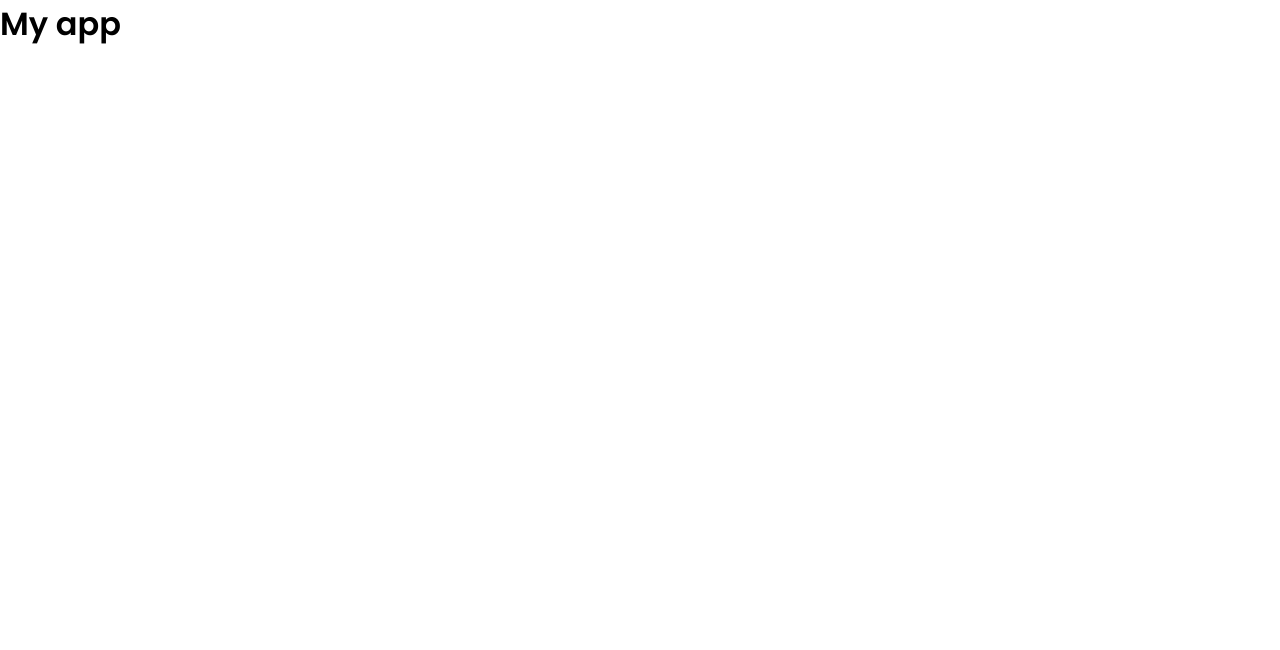
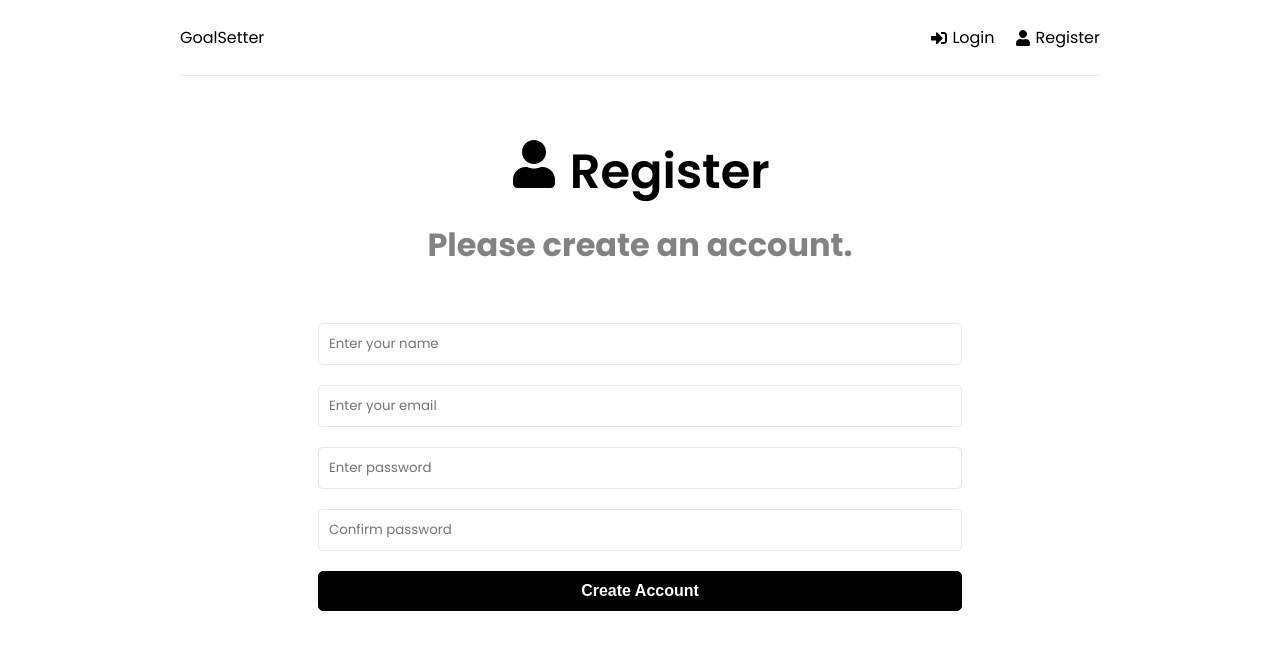
Before and after one commit to prayutsu/goalsetter, a React (Create React App) app in the folder frontend/: page /register in a window 1280 px wide. Shown: the top 650 px of the page. Built offline with nearby package versions, Linux system fonts and the light colour scheme.

Commit message:
Add login and signup pages

```diff
--- a/frontend/package.json
+++ b/frontend/package.json
@@ -9,7 +9,9 @@
     "@testing-library/user-event": "^7.2.1",
     "react": "^17.0.2",
     "react-dom": "^17.0.2",
+    "react-icons": "^4.3.1",
     "react-redux": "^7.2.6",
+    "react-router-dom": "^6.2.1",
     "react-scripts": "5.0.0"
   },
   "scripts": {
--- a/frontend/src/App.js
+++ b/frontend/src/App.js
@@ -1,10 +1,24 @@
 import React from "react";
+import { BrowserRouter as Router, Routes, Route } from "react-router-dom";
+import Header from "./components/Header";
+import Dashboard from "./pages/Dashboard";
+import Login from "./pages/Login";
+import Register from "./pages/Register";
 
 function App() {
   return (
-    <div>
-      <h1> My app</h1>
-    </div>
+    <>
+      <Router>
+        <div className="container">
+          <Header />
+          <Routes>
+            <Route path="/" element={<Dashboard />} />
+            <Route path="/login" element={<Login />} />
+            <Route path="/register" element={<Register />} />
+          </Routes>
+        </div>
+      </Router>
+    </>
   );
 }
 
--- /dev/null
+++ b/frontend/src/components/Header.jsx
@@ -0,0 +1,25 @@
+import { FaSignInAlt, FaSignOutAlt, FaUser } from "react-icons/fa";
+import { Link } from "react-router-dom";
+
+const Header = () => {
+  return <header className="header">
+    <div className="logo">
+      <Link to='/'>GoalSetter</Link>
+    </div>
+    <ul>
+      <li>
+        <Link to='/login'>
+          <FaSignInAlt/> Login
+        </Link>
+      </li>
+      <li>
+        <Link to='/register'>
+          <FaUser/> Register
+        </Link>
+      </li>
+
+    </ul>
+    </header>;
+};
+
+export default Header;
--- /dev/null
+++ b/frontend/src/pages/Dashboard.jsx
@@ -0,0 +1,9 @@
+import React from 'react'
+
+function Dashboard() {
+  return (
+    <div>Dashboard</div>
+  )
+}
+
+export default Dashboard
--- /dev/null
+++ b/frontend/src/pages/Login.jsx
@@ -0,0 +1,66 @@
+import { useState, useEffect } from "react";
+import { FaSignInAlt } from "react-icons/fa";
+
+function Login() {
+  const [formData, setFormData] = useState({
+    email: "",
+    password: "",
+  });
+
+  const { email, password } = formData;
+
+  const onChange = (e) => {
+    setFormData((previousState) => ({
+      ...previousState,
+      [e.target.name]: e.target.value,
+    }));
+  };
+
+  const onSubmit = (e) => {
+    e.preventDefault();
+  };
+
+  return (
+    <>
+      <section className="heading">
+        <h1>
+          <FaSignInAlt /> Log In
+        </h1>
+        <p>Login and start setting your goals.</p>
+      </section>
+      <section className="form">
+        <form onSubmit={onSubmit}>
+          <div className="form-group">
+            <input
+              type="email"
+              className="form-control"
+              id="email"
+              name="email"
+              value={email}
+              placeholder="Enter your email"
+              onChange={onChange}
+            />
+          </div>
+          <div className="form-group">
+            <input
+              type="password"
+              className="form-control"
+              id="password"
+              name="password"
+              value={password}
+              placeholder="Enter password"
+              onChange={onChange}
+            />
+          </div>
+          <div className="fomr-group">
+            <button className="btn btn-block" type="submit">
+              Create Account
+            </button>
+          </div>
+        </form>
+      </section>
+    </>
+  );
+}
+
+export default Login;
--- /dev/null
+++ b/frontend/src/pages/Register.jsx
@@ -0,0 +1,90 @@
+import { useState, useEffect } from "react";
+import { FaUser } from "react-icons/fa";
+
+function Register() {
+  const [formData, setFormData] = useState({
+    name: "",
+    email: "",
+    password: "",
+    password2: "",
+  });
+
+  const { name, email, password, password2 } = formData;
+
+  const onChange = (e) => {
+    setFormData((previousState) => ({
+      ...previousState,
+      [e.target.name]: e.target.value,
+    }));
+  };
+
+  const onSubmit = (e) => {
+    e.preventDefault();
+  };
+
+  return (
+    <>
+      <section className="heading">
+        <h1>
+          <FaUser /> Register
+        </h1>
+        <p>Please create an account.</p>
+      </section>
+      <section className="form">
+        <form onSubmit={onSubmit}>
+          <div className="form-group">
+            <input
+              type="text"
+              className="form-control"
+              id="name"
+              name="name"
+              value={name}
+              placeholder="Enter your name"
+              onChange={onChange}
+            />
+          </div>
+          <div className="form-group">
+            <input
+              type="email"
+              className="form-control"
+              id="email"
+              name="email"
+              value={email}
+              placeholder="Enter your email"
+              onChange={onChange}
+            />
+          </div>
+          <div className="form-group">
+            <input
+              type="password"
+              className="form-control"
+              id="password"
+              name="password"
+              value={password}
+              placeholder="Enter password"
+              onChange={onChange}
+            />
+          </div>
+          <div className="form-group">
+            <input
+              type="password"
+              className="form-control"
+              id="password2"
+              name="password2"
+              value={password2}
+              placeholder="Confirm password"
+              onChange={onChange}
+            />
+          </div>
+          <div className="fomr-group">
+            <button className="btn btn-block" type="submit">
+              Create Account
+            </button>
+          </div>
+        </form>
+      </section>
+    </>
+  );
+}
+
+export default Register;
```
Also changed, not shown: 1 other file (tests, documents, lock files or other folders).
